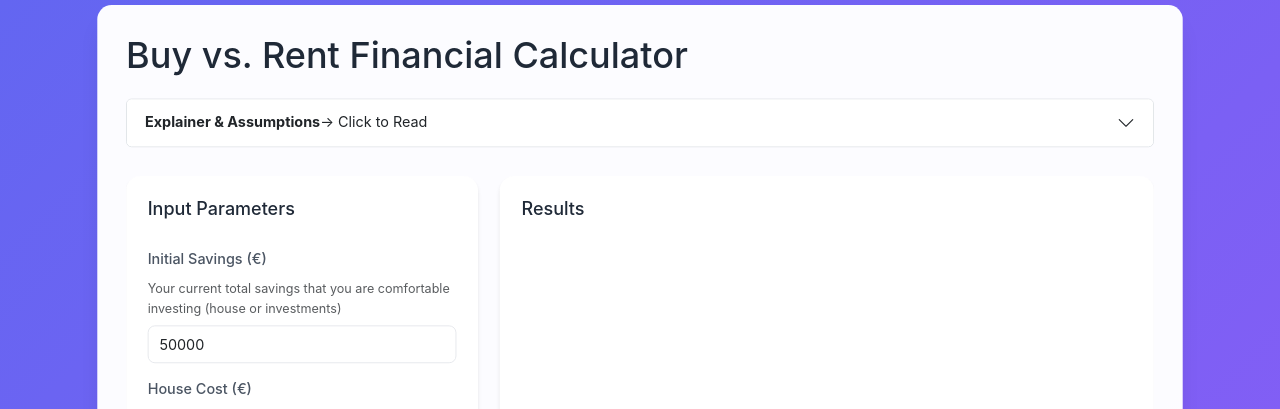
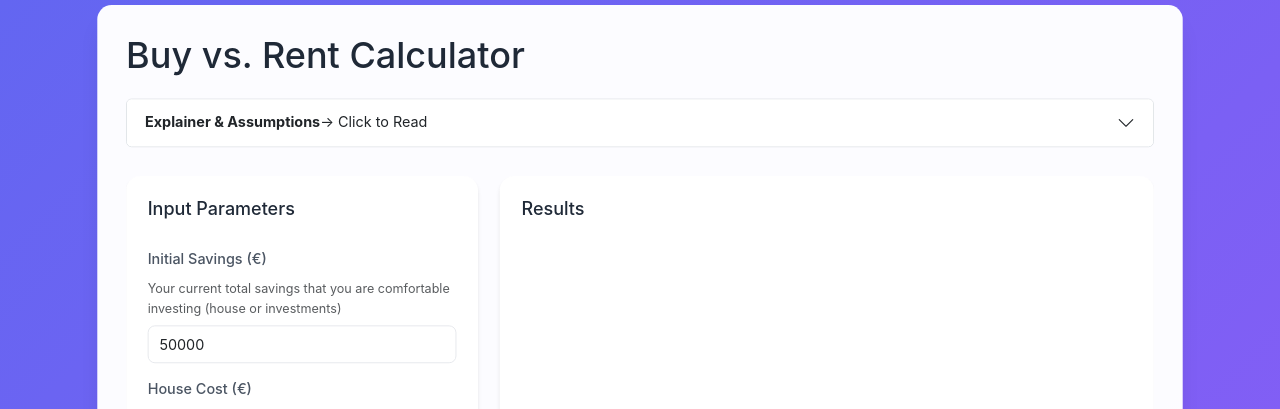
Before and after one commit to seanw712/Buy-vs-Rent, a Flask app: page / in a window 1280 px wide. Shown: the top 409 px of the page. Run offline with Flask 3, Linux system fonts and the light colour scheme.

Commit message:
minor wording changes

```diff
--- a/static/script.js
+++ b/static/script.js
@@ -189,7 +189,7 @@ function updateResultsTable(results) {
                     <td>${formatCurrency(results.min_mortgage.total_purchase_costs)}</td>
                 </tr>
                 <tr>
-                    <td>Total Rent Paid</td>
+                    <td>Total Rent Costs</td>
                     <td>${formatCurrency(results.rent.total_rent_paid)}</td>
                     <td>-</td>
                     <td>-</td>
@@ -303,7 +303,7 @@ function updateResults(results) {
             <td class="text-end">${formatCurrency(results.min_mortgage.total_purchase_costs)}</td>
         </tr>
         <tr>
-            <td><strong>Total Rent Paid</strong></td>
+            <td><strong>Total Rent Costs</strong></td>
             <td class="text-end">${formatCurrency(results.rent.total_rent_paid)}</td>
             <td class="text-end">-</td>
             <td class="text-end">-</td>
--- a/templates/index.html
+++ b/templates/index.html
@@ -3,14 +3,14 @@
 <head>
     <meta charset="UTF-8">
     <meta name="viewport" content="width=device-width, initial-scale=1.0">
-    <title>Buy vs. Rent Financial Calculator</title>
+    <title>Buy vs. Rent Calculator</title>
     <link href="https://cdn.jsdelivr.net/npm/bootstrap@5.3.0/dist/css/bootstrap.min.css" rel="stylesheet">
     <link href="{{ url_for('static', filename='style.css') }}" rel="stylesheet">
 </head>
 <body>
     <div class="page-wrapper">
         <div class="container">
-            <h1 class="mb-4">Buy vs. Rent Financial Calculator</h1>
+            <h1 class="mb-4">Buy vs. Rent Calculator</h1>
 
             <!-- Convert to accordion -->
             <div class="accordion mb-4" id="explainerAccordion">
```
